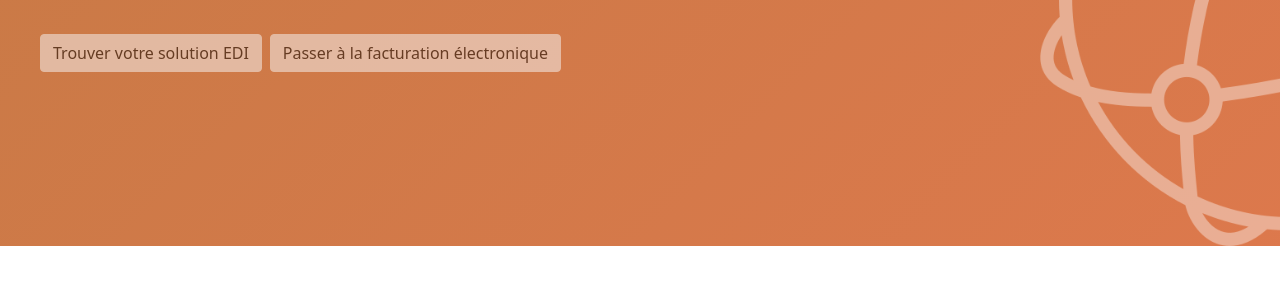
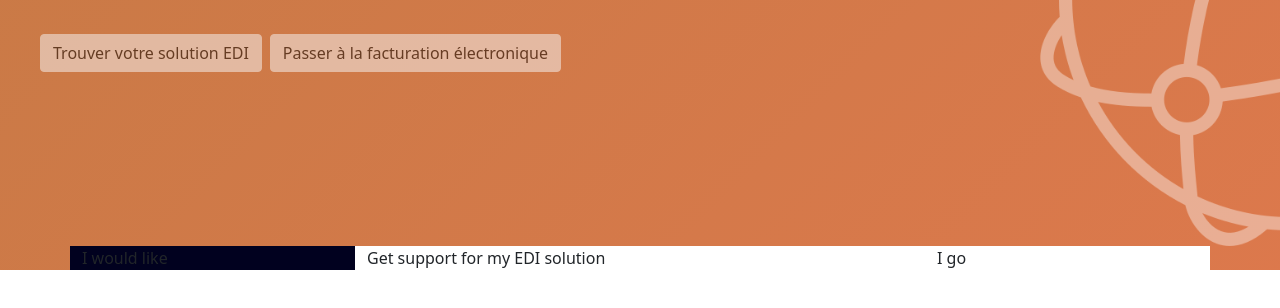
Before and after one commit to tannu-jain/esalinkk, a plain HTML site: page index.html in a window 1280 px wide. Shown: the part 398-706 px from the top of the page. Drawn offline with nearby package versions, Linux system fonts and the light colour scheme.

Commit message:
Update index.html

```diff
--- a/index.html
+++ b/index.html
@@ -71,8 +71,21 @@
             <div class="globe">
                 <img src="images/globe_white_block.6699e2aa.png" alt="" width="500px">
             </div>
+        </section>
 
-
+          <section id="grid">
+            <div class="container">
+                <div class="row">
+                    <div class="col" style="background-color: rgb(1, 1, 31);">
+                        I would like
+                    </div>
+                    <div class="col-6" style="background-color: white;">
+                        Get support for my EDI solution
+                    </div>
+                    <div class="col" style="background-color: white;">
+                        I go
+                    </div>
+                </div>
         </section>
 
 
```
